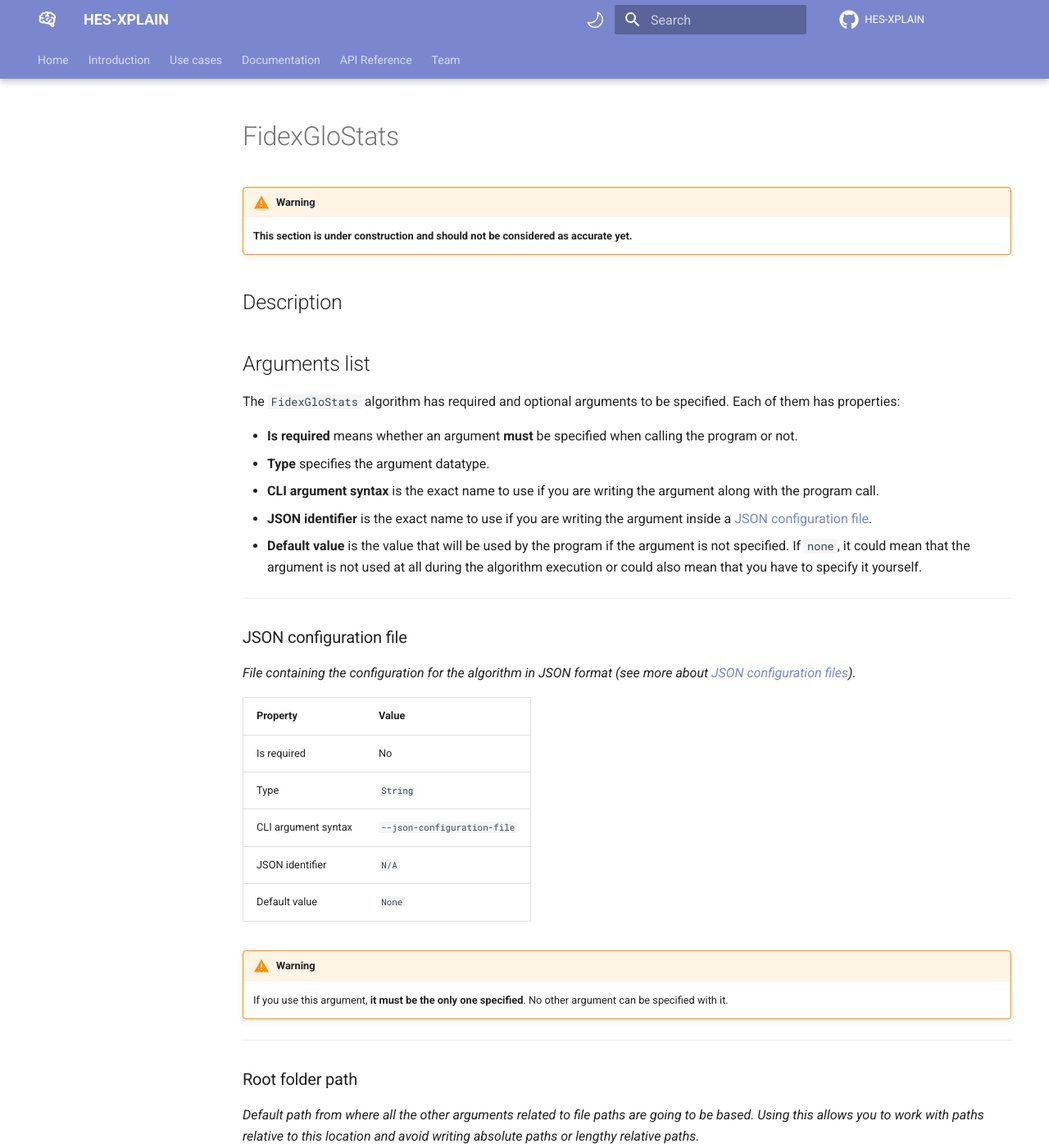
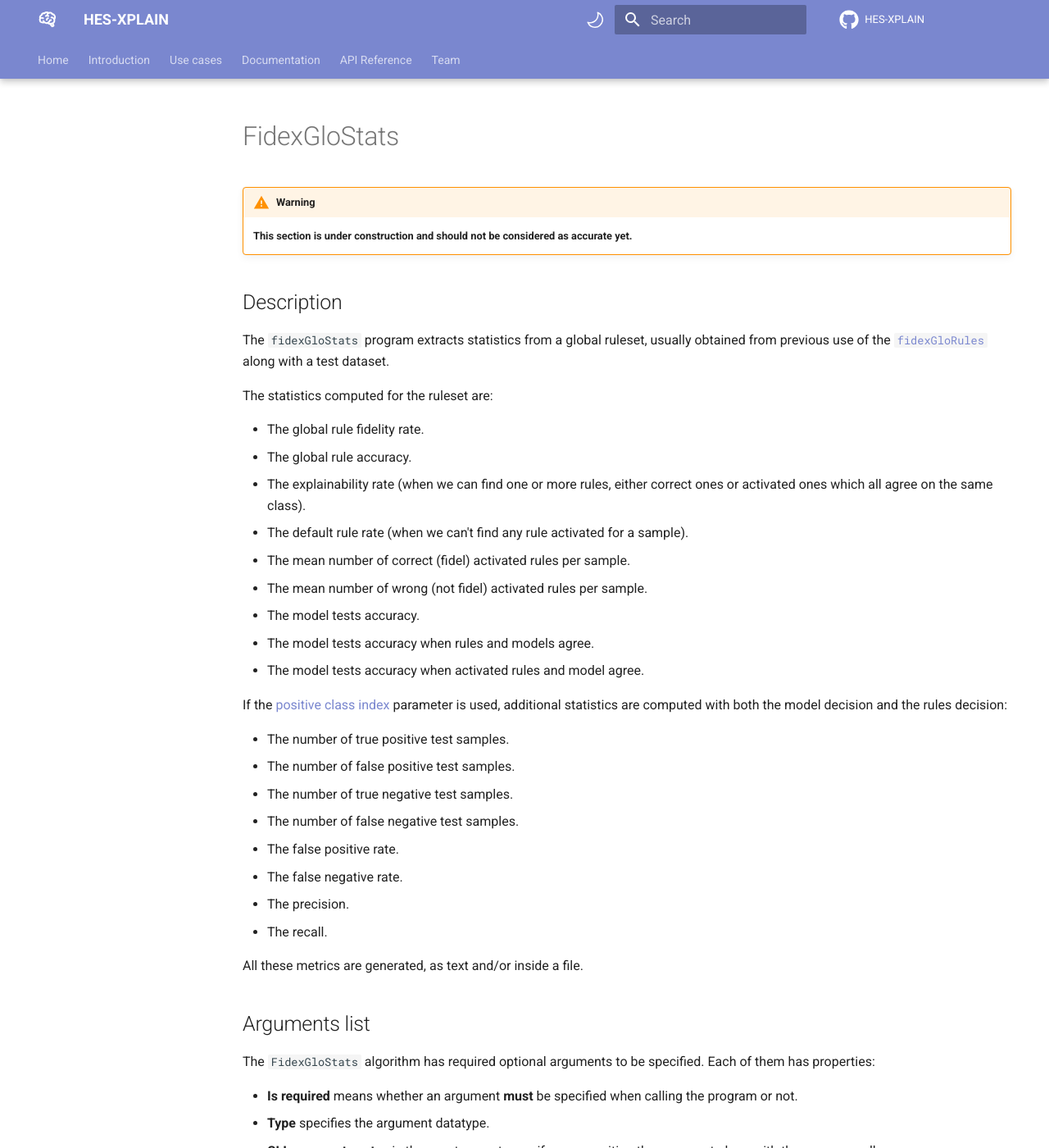
Before and after one commit to HES-XPLAIN/hes-xplain.github.io, an MkDocs documentation site: the page built from docs/documentation/algorithms/fidex/fidexglostats.md, in a window 1280 px wide and 1400 px high. Shown: the whole window at 82% size. Built offline with MkDocs 1.6.1 and Material for MkDocs 9.7.7, drawn with Linux system fonts in a browser that asks for light colours; comment, search, counter and statistics services are not loaded; some of the changed text lies outside the part shown.

Commit message:
Added content

````diff
--- a/docs/documentation/algorithms/fidex/fidexglostats.md
+++ b/docs/documentation/algorithms/fidex/fidexglostats.md
@@ -4,11 +4,36 @@
     **This section is under construction and should not be considered as accurate yet.**
 
 ## Description
+The `fidexGloStats` program extracts statistics from a global ruleset, usually obtained from previous use of the [`fidexGloRules`](fidexglorules.md) along with a test dataset.
 
+The statistics computed for the ruleset are:
+
+- The global rule fidelity rate.
+- The global rule accuracy.
+- The explainability rate (when we can find one or more rules, either correct ones or activated ones which all agree on the same class).
+- The default rule rate (when we can't find any rule activated for a sample).
+- The mean number of correct (fidel) activated rules per sample.
+- The mean number of wrong (not fidel) activated rules per sample.
+- The model tests accuracy.
+- The model tests accuracy when rules and models agree.
+- The model tests accuracy when activated rules and model agree.
+
+If the [positive class index](#positive-class-index) parameter is used, additional statistics are computed with both the model decision and the rules decision:
+
+- The number of true positive test samples.
+- The number of false positive test samples.
+- The number of true negative test samples.
+- The number of false negative test samples.
+- The false positive rate.
+- The false negative rate.
+- The precision.
+- The recall.
+
+All these metrics are generated, as text and/or inside a file.
 
 ## Arguments list
 
-The `FidexGloStats` algorithm has required and optional arguments to be specified. Each of them has properties:
+The `FidexGloStats` algorithm has required optional arguments to be specified. Each of them has properties:
 
 - **Is required** means whether an argument **must** be specified when calling the program or not.
 - **Type** specifies the argument datatype.
@@ -48,20 +73,20 @@ The `FidexGloStats` algorithm has required and optional arguments to be specifie
 ---
 
 ### Global Rules file
-*Name of the file containing global rules used by the algorithm to compute statistics.*
+*Path to the file containing the global rules obtained with fidexGloRules algorithm.*
 
 |  **Property**           | **Value**                |
 |:------------------------|:-------------------------|
 | Is required             | Yes                      |
 | Type                    | `String`                 |
-| CLI argument syntax     | `--global_rules_outfile` |
-| JSON identifier         | `global_rules_outfile`   |
+| CLI argument syntax     | `--global_rules_file` |
+| JSON identifier         | `global_rules_file`   |
 | Default value           | `None`                   |
 
 ---
 
 ### Global Rules output file
-*Name of the file containing global rules generated by the algorithm.*
+*Path to the file where the output global rules will be stored with stats on test set, if you want to compute those statistics.*
 
 |  **Property**           | **Value**                |
 |:------------------------|:-------------------------|
@@ -181,7 +206,7 @@ TODO: check if the statement below is correct
 
 |  **Property**           | **Value**               |
 |:------------------------|:------------------------|
-| Is required             | No**                    |
+| Is required             | No                      |
 | Type                    | `Integer`               |
 | CLI argument syntax     | `--positive_class_index`|
 | JSON identifier         | `positive_class_index`  |
@@ -206,9 +231,9 @@ TODO: check if the statement below is correct
 
 === "Python"
     ```py
-    from dimlpfidex.fidex import fidexGloRules
+    from dimlpfidex.fidex import fidexGloStats
 
-    fidexGloRules(
+    fidexGloStats(
     """ --test_data_file datanormTest.txt
         --test_pred_file predTest.out
         --test_class_file dataclassTest.txt
@@ -222,7 +247,9 @@ TODO: check if the statement below is correct
 
 === "CLI"
     ```
-    ./fidexGloRules --test_data_file datanormTest.txt --test_pred_file predTest.out --test_class_file dataclassTest.txt --nb_attributes 16 --nb_classes 2 --stats_file stats.txt --root_folder dimlp/datafiles
+    ./fidexGloStats --test_data_file datanormTest.txt --test_pred_file predTest.out --test_class_file dataclassTest.txt --nb_attributes 16 --nb_classes 2 --stats_file stats.txt --root_folder dimlp/datafiles
     ```
 
 ## Output interpretation
+
+<!-- TODO: Complete this section -->
````
Also changed, not shown: other parts of docs/documentation/algorithms/fidex/fidexglostats.md (+1 -1 lines).
